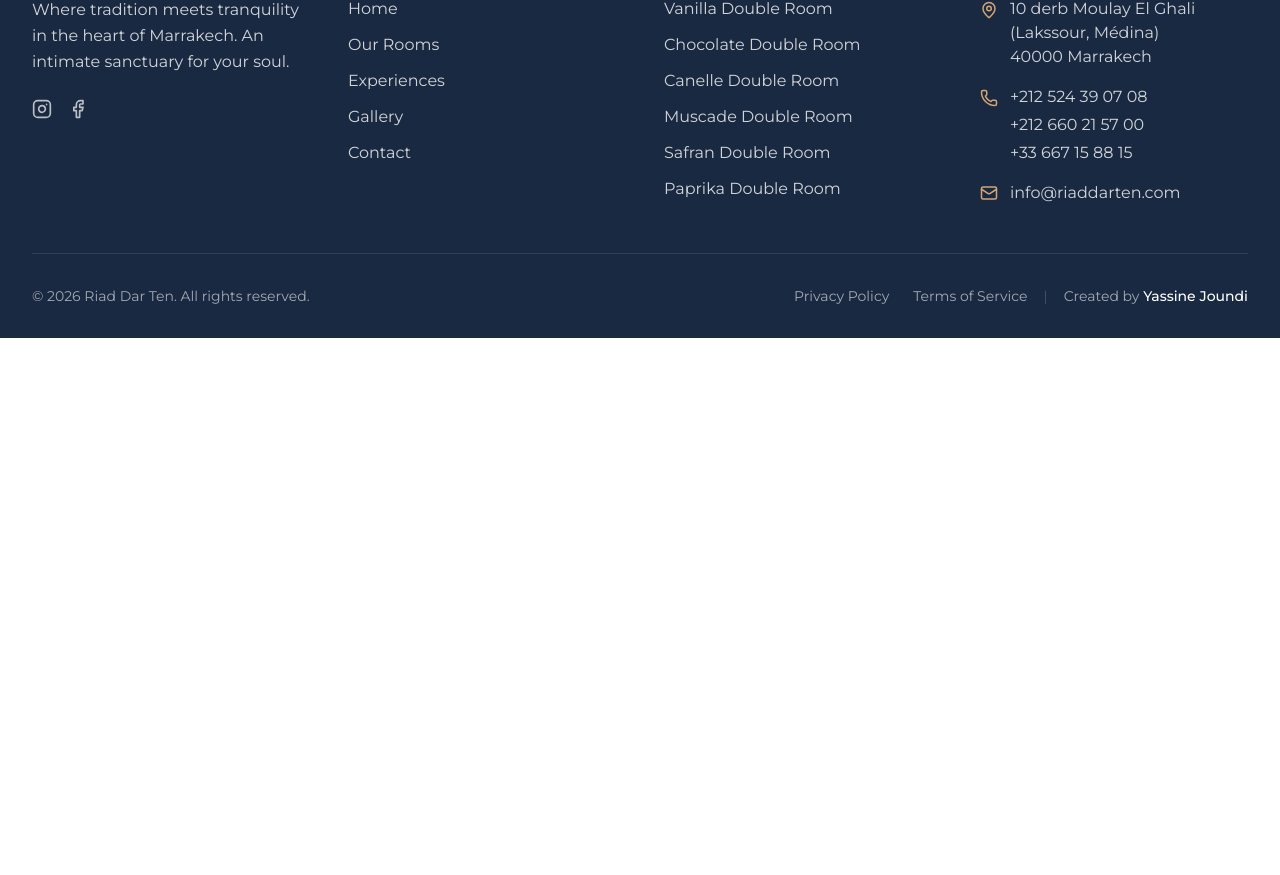
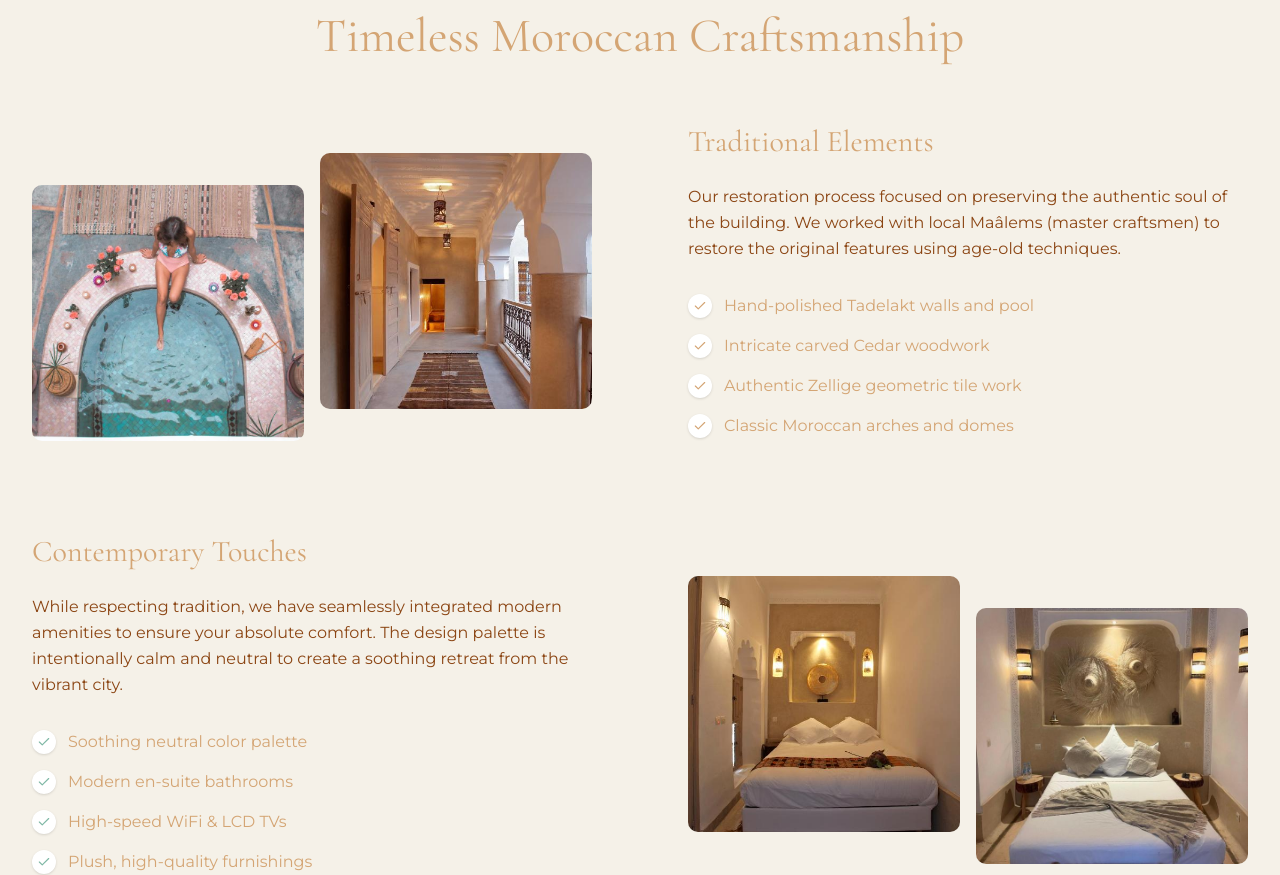
Before and after one commit to yassinejoundi/riad-dar-ten, a Next.js app: page /riad in a window 1280 px wide. Shown: the part 1494-2369 px from the top of the page. Before the commit the page ends 1832 px from the top, so only its background shows below. Built offline with nearby package versions, Linux system fonts and the light colour scheme; a web font is replaced by a local one.

Commit message:
the riad page architecture design section done

```diff
--- a/app/riad/page.tsx
+++ b/app/riad/page.tsx
@@ -1,6 +1,7 @@
 import { Metadata } from "next"
 import { RiadHero } from "@/components/riad/RiadHero"
 import { OurStory } from "@/components/riad/OurStory"
+import { ArchitectureDesign } from "@/components/riad/ArchitectureDesign"
 
 export const metadata: Metadata = {
   title: "The Riad | Riad Dar Ten",
@@ -13,6 +14,7 @@ export default function RiadPage() {
     <main className="min-h-screen bg-cream">
       <RiadHero />
       <OurStory />
+      <ArchitectureDesign />
     </main>
   )
 }
--- /dev/null
+++ b/components/riad/ArchitectureDesign.tsx
@@ -0,0 +1,127 @@
+import Image from "next/image"
+import { Check } from "lucide-react"
+
+export function ArchitectureDesign() {
+  return (
+    <section className="py-24 bg-cream">
+      <div className="container mx-auto px-4 md:px-8">
+        {/* Section Header */}
+        <div className="text-center mb-16 animate-fade-in-up">
+          <span className="text-sm font-sans font-bold uppercase tracking-widest text-terracotta mb-4 block">
+            Design Philosophy
+          </span>
+          <h2 className="font-serif text-4xl md:text-5xl text-primary">
+            Timeless Moroccan Craftsmanship
+          </h2>
+        </div>
+
+        {/* Traditional Elements */}
+        <div className="grid grid-cols-1 lg:grid-cols-2 gap-12 lg:gap-24 items-center mb-24">
+          <div className="order-2 lg:order-1 animate-fade-in-up">
+            <div className="grid grid-cols-2 gap-4">
+              <div className="relative h-64 rounded-lg overflow-hidden translate-y-8">
+                <Image
+                  src="/assets/images/home/pool-spotlight.png"
+                  alt="Tadelakt Pool"
+                  fill
+                  className="object-cover hover:scale-105 transition-transform duration-500"
+                />
+              </div>
+              <div className="relative h-64 rounded-lg overflow-hidden">
+                <Image
+                  src="/assets/images/home/welcome.png"
+                  alt="Traditional Arches"
+                  fill
+                  className="object-cover hover:scale-105 transition-transform duration-500"
+                />
+              </div>
+            </div>
+          </div>
+
+          <div className="order-1 lg:order-2 animate-fade-in-up delay-100">
+            <h3 className="font-serif text-3xl text-primary mb-6">
+              Traditional Elements
+            </h3>
+            <p className="font-sans text-muted-foreground mb-8 leading-relaxed">
+              Our restoration process focused on preserving the authentic soul
+              of the building. We worked with local Maâlems (master craftsmen)
+              to restore the original features using age-old techniques.
+            </p>
+            <ul className="space-y-4">
+              {[
+                "Hand-polished Tadelakt walls and pool",
+                "Intricate carved Cedar woodwork",
+                "Authentic Zellige geometric tile work",
+                "Classic Moroccan arches and domes",
+              ].map((item, index) => (
+                <li
+                  key={index}
+                  className="flex items-center text-primary font-sans"
+                >
+                  <span className="w-6 h-6 rounded-full bg-white flex items-center justify-center mr-3 text-terracotta flex-shrink-0 shadow-sm">
+                    <Check size={14} />
+                  </span>
+                  {item}
+                </li>
+              ))}
+            </ul>
+          </div>
+        </div>
+
+        {/* Contemporary Touches */}
+        <div className="grid grid-cols-1 lg:grid-cols-2 gap-12 lg:gap-24 items-center">
+          <div className="animate-fade-in-up">
+            <h3 className="font-serif text-3xl text-primary mb-6">
+              Contemporary Touches
+            </h3>
+            <p className="font-sans text-muted-foreground mb-8 leading-relaxed">
+              While respecting tradition, we have seamlessly integrated modern
+              amenities to ensure your absolute comfort. The design palette is
+              intentionally calm and neutral to create a soothing retreat from
+              the vibrant city.
+            </p>
+            <ul className="space-y-4">
+              {[
+                "Soothing neutral color palette",
+                "Modern en-suite bathrooms",
+                "High-speed WiFi & LCD TVs",
+                "Plush, high-quality furnishings",
+              ].map((item, index) => (
+                <li
+                  key={index}
+                  className="flex items-center text-primary font-sans"
+                >
+                  <span className="w-6 h-6 rounded-full bg-white flex items-center justify-center mr-3 text-tadelakt-green flex-shrink-0 shadow-sm">
+                    <Check size={14} />
+                  </span>
+                  {item}
+                </li>
+              ))}
+            </ul>
+          </div>
+
+          <div className="animate-fade-in-up delay-100">
+            <div className="grid grid-cols-2 gap-4">
+              <div className="relative h-64 rounded-lg overflow-hidden">
+                <Image
+                  src="/assets/images/home/rooms/vanilla-double-room.png"
+                  alt="Modern Comfort"
+                  fill
+                  className="object-cover hover:scale-105 transition-transform duration-500"
+                />
+              </div>
+              <div className="relative h-64 rounded-lg overflow-hidden translate-y-8">
+                <Image
+                  src="/assets/images/home/rooms/safran-double-room.png"
+                  alt="Contemporary Furnishing"
+                  fill
+                  className="object-cover hover:scale-105 transition-transform duration-500"
+                />
+              </div>
+            </div>
+          </div>
+        </div>
+      </div>
+    </section>
+  )
+}
```
